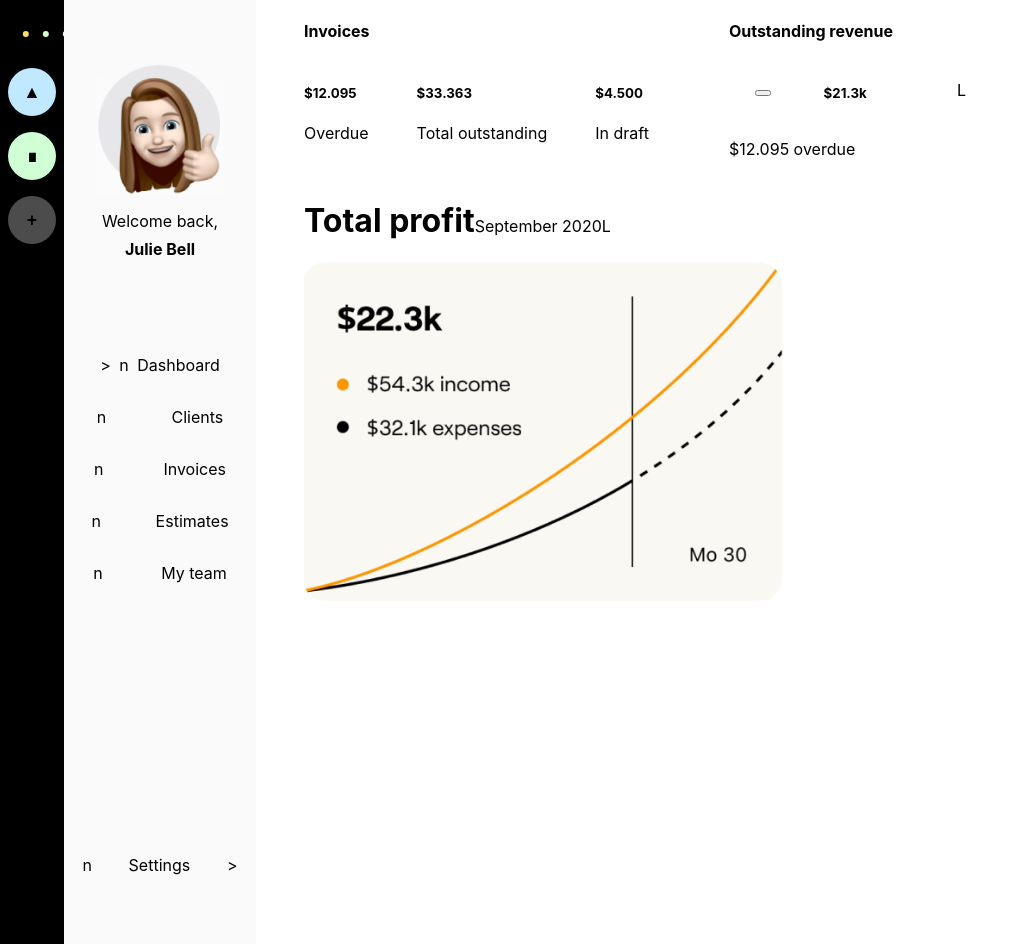
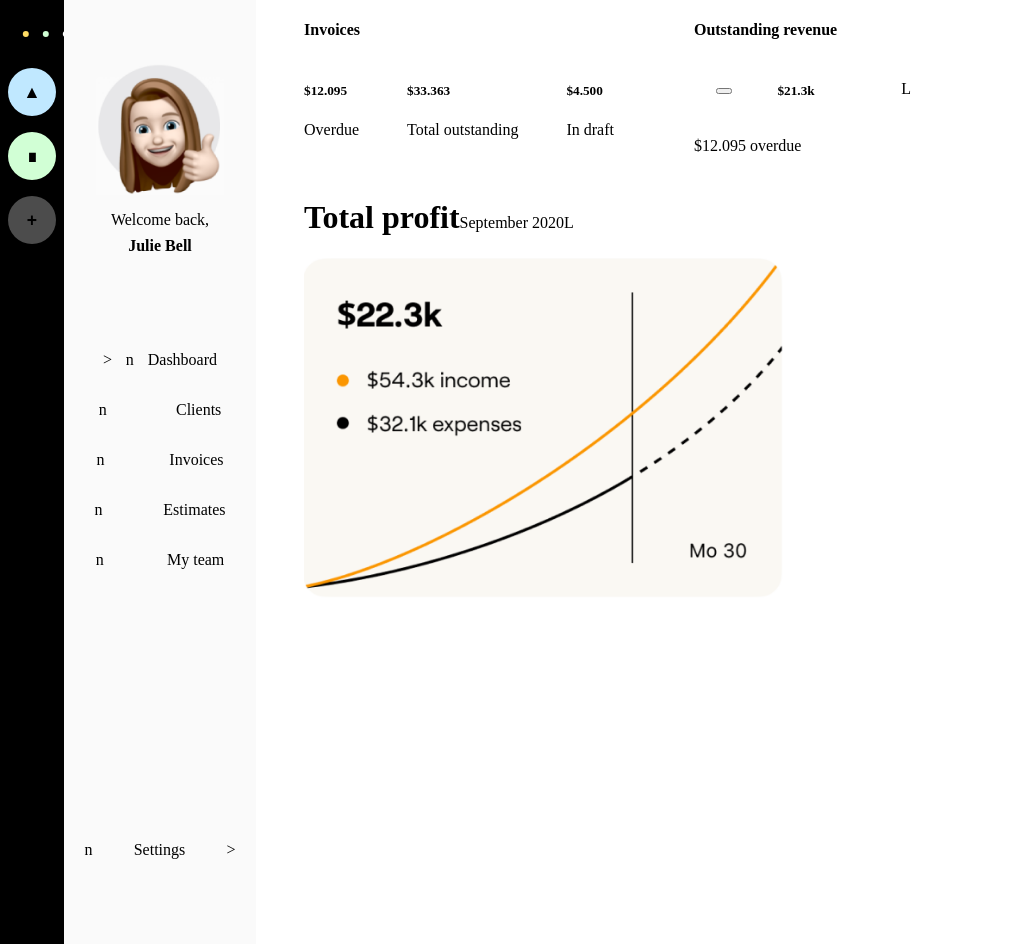
Before and after one commit to RubenChalapud/PracticaScss, a React (Create React App) app: page / in a window 1280 px wide. Shown: the whole page, without its empty margins (0-1015 px from the left). Built offline with nearby package versions, Linux system fonts and the light colour scheme; a web font is replaced by a local one.

Commit message:
Se corrigió estilos de body

```diff
--- a/src/index.js
+++ b/src/index.js
@@ -1,6 +1,6 @@
 import React from 'react';
 import ReactDOM from 'react-dom';
-import './index.css';
+import './index.scss';
 import App from './App';
 import reportWebVitals from './reportWebVitals';
 
--- a/src/index.scss
+++ b/src/index.scss
@@ -4,5 +4,6 @@
  }
 
 body {
+    margin: 0;
     font-family: 'SFPro';
 }
```
